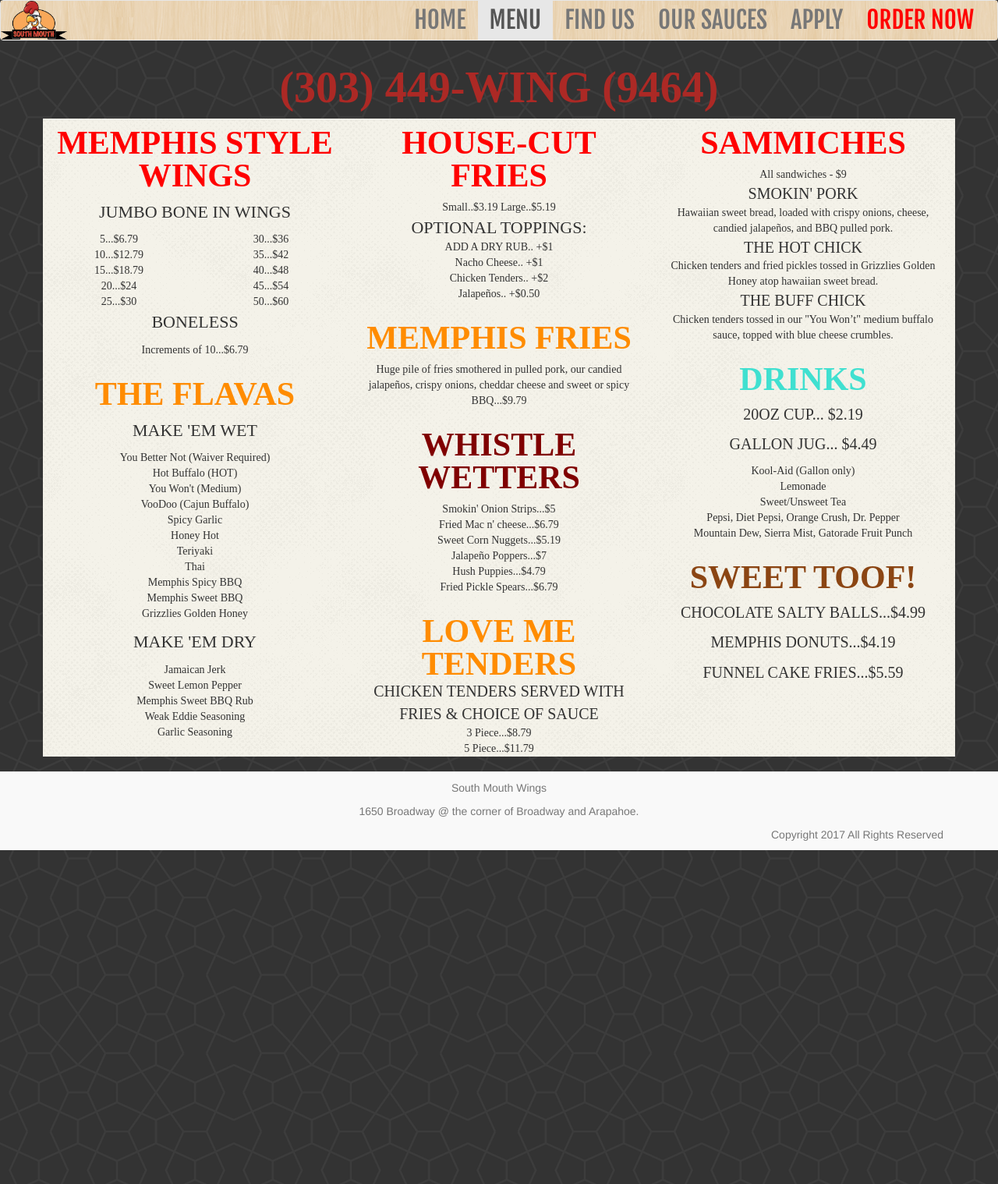
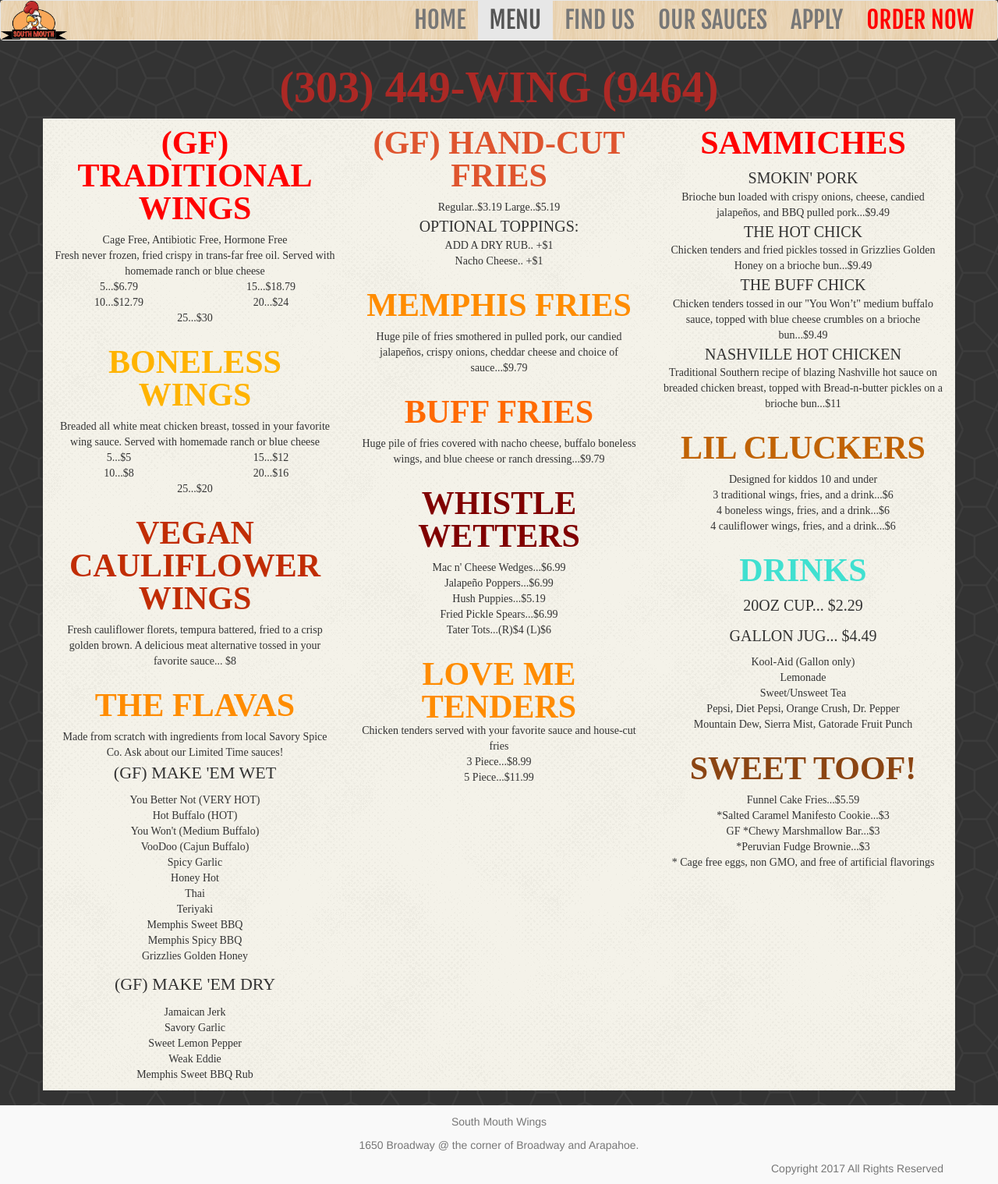
Before and after one commit to justinmcbride/southmouthwings, a Jekyll site: the page built from menu.html, in a window 1280 px wide. Shown: the whole page at 78% size. Built offline with Jekyll 4.4.1, drawn with Linux system fonts in a browser that asks for light colours; nearby versions of some CDN libraries; some web fonts are replaced; library files that are not in the unit come from our copies; before the commit the page ends 1090 px from its top, so only the background shows below that.

Commit message:
update menu

```diff
--- a/css/menu.css
+++ b/css/menu.css
@@ -2,8 +2,20 @@
 	color: #FF0000;
 }
 
+.menu-title-boneless-wings {
+	color: rgb(255, 179, 0);
+}
+
 .menu-title-fries {
-	color: #FF0000;
+	color: rgb(223, 85, 47);
+}
+
+.menu-title-cauliflower {
+	color: rgb(193, 45, 4);
+}
+
+.menu-title-kids {
+	color: rgb(193, 99, 4);
 }
 
 .menu-special-wings-box {
@@ -25,6 +37,10 @@
 
 .menu-title-memphis-fries {
 	color: #FF8C00;
+}
+
+.menu-title-buff-fries {
+	color: rgb(255, 106, 0);
 }
 
 .menu-title-sauces {
--- a/menu.html
+++ b/menu.html
@@ -9,55 +9,82 @@
 <div class="row"> <!-- Start first row -->
   <div class="col-md-4"> <!-- Start first column -->
     <div id="menu-listing-normal-wings">
-      <p class="menu-title menu-title-normal-wings">Memphis Style Wings</p>
-      <p class="menu-special-wings-type">Jumbo Bone In Wings</p>
+      <p class="menu-title menu-title-normal-wings">(GF) Traditional Wings</p>
+      <p class="menu-subitem-info">Cage Free, Antibiotic Free, Hormone Free</p>
+      <p class="menu-subitem-info">Fresh never frozen, fried crispy in trans-far free oil. Served with homemade ranch or blue cheese</p>
       <div class="row">
         <div class="col-md-6">
           <p class="menu-subitem-info">5...$6.79</p>
           <p class="menu-subitem-info">10...$12.79</p>
+        </div>
+        <div class="col-md-6">
           <p class="menu-subitem-info">15...$18.79</p>
           <p class="menu-subitem-info">20...$24</p>
-          <p class="menu-subitem-info">25...$30</p>
+        </div>
+        <div class="row">
+          <div class="col-md-12">
+            <p class="menu-subitem-info">25...$30</p>
+          </div>
+        </div>
+      </div>
+    </div> <!-- End normal wings -->
+
+    <div class="col-xs-12" style="height:25px;"></div>
+
+    <div id="menu-listing-boneless-wings">
+      <p class="menu-title menu-title-boneless-wings">Boneless Wings</p>
+      <p class="menu-subitem-info">Breaded all white meat chicken breast, tossed in your favorite wing sauce. Served with homemade ranch or blue cheese</p>
+      <div class="row">
+        <div class="col-md-6">
+          <p class="menu-subitem-info">5...$5</p>
+          <p class="menu-subitem-info">10...$8</p>
         </div>
         <div class="col-md-6">
-          <p class="menu-subitem-info">30...$36</p>
-          <p class="menu-subitem-info">35...$42</p>
-          <p class="menu-subitem-info">40...$48</p>
-          <p class="menu-subitem-info">45...$54</p>
-          <p class="menu-subitem-info">50...$60</p>
+          <p class="menu-subitem-info">15...$12</p>
+          <p class="menu-subitem-info">20...$16</p>
         </div>
       </div>
-      <p class="menu-special-wings-type">Boneless</p>
-      <p class="menu-subitem-info">Increments of 10...$6.79</p>
+      <div class="row">
+        <div class="col-md-12">
+          <p class="menu-subitem-info">25...$20</p>
+        </div>
+      </div>
+    </div> <!-- End boneless wings -->
 
-    </div> <!-- End normal wings -->
+    <div class="col-xs-12" style="height:25px;"></div>
+
+    <div id="menu-listing-cauliflower">
+      <p class="menu-title menu-title-cauliflower">Vegan Cauliflower Wings</p>
+      <p class="menu-subitem-info">Fresh cauliflower florets, tempura battered, fried to a crisp golden brown. A delicious meat alternative tossed in your favorite sauce... $8</span></p>
+    </div> <!-- End cauliflower -->
 
     <div class="col-xs-12" style="height:25px;"></div>
 
     <div id="menu-listing-sauces">
       <p class="menu-title menu-title-sauces">The Flavas</p>
-      <p class="menu-special-wings-type">Make 'Em Wet</p>
+      <p class="menu-subitem-info">Made from scratch with ingredients from local Savory Spice Co. Ask about our Limited Time sauces!</span></p>
+      <p class="menu-special-wings-type">(GF) Make 'Em Wet</p>
       <ul id="menu-listing-sauces-wet" class="list-unstyled">
-        <li class="menu-item-sauce">You Better Not (Waiver Required)</li>
+        <li class="menu-item-sauce">You Better Not (VERY HOT)</li>
         <li class="menu-item-sauce">Hot Buffalo (HOT)</li>
-        <li class="menu-item-sauce">You Won't (Medium)</li>
+        <li class="menu-item-sauce">You Won't (Medium Buffalo)</li>
         <li class="menu-item-sauce">VooDoo (Cajun Buffalo)</li>
         <li class="menu-item-sauce">Spicy Garlic</li>
         <li class="menu-item-sauce">Honey Hot</li>
+        <li class="menu-item-sauce">Thai</li>
         <li class="menu-item-sauce">Teriyaki</li>
-        <li class="menu-item-sauce">Thai</li>
+        <li class="menu-item-sauce">Memphis Sweet BBQ</li>
         <li class="menu-item-sauce">Memphis Spicy BBQ</li>
-        <li class="menu-item-sauce">Memphis Sweet BBQ</li>
         <li class="menu-item-sauce">Grizzlies Golden Honey</li>
       </ul>
 
-      <p class="menu-special-wings-type">Make 'Em Dry</p>
+      <p class="menu-special-wings-type">(GF) Make 'Em Dry</p>
       <ul id="menu-listing-sauces-dry" class="list-unstyled">
         <li class="menu-item-sauce">Jamaican Jerk</li>
+        <li class="menu-item-sauce">Savory Garlic</li>
         <li class="menu-item-sauce">Sweet Lemon Pepper</li>
+        <li class="menu-item-sauce">Weak Eddie</li>
         <li class="menu-item-sauce">Memphis Sweet BBQ Rub</li>
-        <li class="menu-item-sauce">Weak Eddie Seasoning</li>
-        <li class="menu-item-sauce">Garlic Seasoning</li>
       </ul>
     </div> <!-- End sauces -->
 
@@ -66,14 +93,12 @@
   <div class="col-md-4"> <!-- Start second column -->
 
     <div id="menu-listing-special-wings">
-      <p class="menu-title menu-title-fries">House-Cut Fries</p>
+      <p class="menu-title menu-title-fries">(GF) Hand-Cut Fries</p>
       <div class=""> <!-- Start fries -->
-        <div class="menu-subitem-info">Small..$3.19  Large..$5.19</div>
-        <div class="menu-special-wings-type">Optional toppings:</div>
+        <div class="menu-subitem-info">Regular..$3.19  Large..$5.19</div>
+        <div class="menu-subitem-title">Optional toppings:</div>
         <div class="menu-fries-addon">ADD A DRY RUB.. +$1</div>
         <div class="menu-fries-addon">Nacho Cheese.. +$1</div>
-        <div class="menu-fries-addon">Chicken Tenders.. +$2</div>
-        <div class="menu-fries-addon">Jalapeños.. +$0.50</div>
       </div>
     </div> <!-- End fries -->
 
@@ -81,28 +106,34 @@
 
     <div id="menu-listing-memphis-fries">
       <p class="menu-title menu-title-memphis-fries">Memphis Fries</p>
-      <p class="menu-subitem-info">Huge pile of fries smothered in pulled pork, our candied jalapeños, crispy onions, cheddar cheese and sweet or spicy BBQ...$9.79</span></p>
+      <p class="menu-subitem-info">Huge pile of fries smothered in pulled pork, our candied jalapeños, crispy onions, cheddar cheese and choice of sauce...$9.79</span></p>
     </div> <!-- End memphis fries -->
+
+    <div class="col-xs-12" style="height:25px;"></div>
+
+    <div id="menu-listing-buff-fries">
+      <p class="menu-title menu-title-buff-fries">Buff Fries</p>
+      <p class="menu-subitem-info">Huge pile of fries covered with nacho cheese, buffalo boneless wings, and blue cheese or ranch dressing...$9.79</span></p>
+    </div> <!-- End buff fries -->
 
     <div class="col-xs-12" style="height:25px;"></div>
 
     <div id="menu-listing-apps">
       <p class="menu-title menu-title-apps">Whistle Wetters</p>
-      <div class="menu-subitem-info">Smokin' Onion Strips...$5</div>
-      <div class="menu-subitem-info">Fried Mac n' cheese...$6.79</div>
-      <div class="menu-subitem-info">Sweet Corn Nuggets...$5.19</div>
-      <div class="menu-subitem-info">Jalapeño Poppers...$7</div>
-      <div class="menu-subitem-info">Hush Puppies...$4.79</div>
-      <div class="menu-subitem-info">Fried Pickle Spears...$6.79</div>
+      <div class="menu-subitem-info">Mac n' Cheese Wedges...$6.99</div>
+      <div class="menu-subitem-info">Jalapeño Poppers...$6.99</div>
+      <div class="menu-subitem-info">Hush Puppies...$5.19</div>
+      <div class="menu-subitem-info">Fried Pickle Spears...$6.99</div>
+      <div class="menu-subitem-info">Tater Tots...(R)$4 (L)$6</div>
     </div> <!-- End appetizers -->
 
     <div class="col-xs-12" style="height:25px;"></div>
 
     <div id="menu-listing-tenders">
       <div class="menu-title menu-title-tenders">Love Me Tenders</div>
-      <div class="menu-subitem-title">Chicken tenders served with fries &amp; choice of sauce</div>
-      <div class="menu-subitem-info">3 Piece...$8.79</div>
-      <div class="menu-subitem-info">5 Piece...$11.79</div>
+      <div class="menu-subitem-info">Chicken tenders served with your favorite sauce and house-cut fries</div>
+      <div class="menu-subitem-info">3 Piece...$8.99</div>
+      <div class="menu-subitem-info">5 Piece...$11.99</div>
     </div>
   </div> <!-- End second column -->
 
@@ -110,21 +141,32 @@
 
     <div id="menu-listing-sandwiches">
       <p class="menu-title menu-title-sandwiches">Sammiches</p>
-      <p class="menu-subitem-info">All sandwiches - $9</p>
+      <div class="menu-subitem-title">Smokin' Pork</div>
+      <div class="menu-subitem-info">Brioche bun loaded with crispy onions, cheese, candied jalapeños, and BBQ pulled pork...$9.49</div>
+      <div class="menu-subitem-title">The Hot Chick</div>
+      <div class="menu-subitem-info">Chicken tenders and fried pickles tossed in Grizzlies Golden Honey on a brioche bun...$9.49</div>
+      <div class="menu-subitem-title">The Buff Chick</div>
+      <div class="menu-subitem-info">Chicken tenders tossed in our "You Won’t" medium buffalo sauce, topped with blue cheese crumbles on a brioche bun...$9.49</div>
+      <div class="menu-subitem-title">Nashville Hot Chicken</div>
+      <div class="menu-subitem-info">Traditional Southern recipe of blazing Nashville hot sauce on breaded chicken breast, topped with Bread-n-butter pickles on a brioche bun...$11</div>
+    </div> <!-- End sandwiches -->
 
-      <div class="menu-subitem-title">Smokin' Pork</div>
-      <div class="menu-subitem-info">Hawaiian sweet bread, loaded with crispy onions, cheese, candied jalapeños, and BBQ pulled pork.</div>
-      <div class="menu-subitem-title">The Hot Chick</div>
-      <div class="menu-subitem-info">Chicken tenders and fried pickles tossed in Grizzlies Golden Honey atop hawaiian sweet bread.</div>
-      <div class="menu-subitem-title">The Buff Chick</div>
-      <div class="menu-subitem-info">Chicken tenders tossed in our "You Won’t" medium buffalo sauce, topped with blue cheese crumbles.</div>
-    </div> <!-- End sandwiches -->
+    <div class="col-xs-12" style="height:25px;"></div>
+
+    <div id="menu-listing-kids">
+      <p class="menu-title menu-title-kids">Lil Cluckers</p>
+      <div class="menu-subitem-info">Designed for kiddos 10 and under</div>
+      <div class="menu-subitem-info"></div>
+      <div class="menu-subitem-info">3 traditional wings, fries, and a drink...$6</div>
+      <div class="menu-subitem-info">4 boneless wings, fries, and a drink...$6</div>
+      <div class="menu-subitem-info">4 cauliflower wings, fries, and a drink...$6</div>
+    </div> <!-- End kids -->
 
     <div class="col-xs-12" style="height:25px;"></div>
 
     <div id="menu-listing-drinks"> <!-- Start drinks column -->
       <p class="menu-title menu-title-drinks">Drinks</p>
-      <p class="menu-subitem-title">20oz CUP... $2.19</p>
+      <p class="menu-subitem-title">20oz CUP... $2.29</p>
       <p class="menu-subitem-title">GALLON JUG... $4.49</p>
       <p class="menu-subitem-info">Kool-Aid (Gallon only)</p>
       <p class="menu-subitem-info">Lemonade</p>
@@ -137,9 +179,12 @@
 
     <div id="menu-listing-desserts"> <!-- Start desserts sections -->
       <p class="menu-title menu-title-desserts">Sweet Toof!</p>
-      <p class="menu-subitem-title">Chocolate Salty Balls...$4.99</p>
-      <p class="menu-subitem-title">Memphis Donuts...$4.19</p>
-      <p class="menu-subitem-title">Funnel Cake Fries...$5.59</p>
+      <p class="menu-subitem-info">Funnel Cake Fries...$5.59</p>
+      <p class="menu-subitem-info">*Salted Caramel Manifesto Cookie...$3</p>
+      <p class="menu-subitem-info">GF *Chewy Marshmallow Bar...$3</p>
+      <p class="menu-subitem-info">*Peruvian Fudge Brownie...$3</p>
+      <p class="menu-subitem-info"></p>
+      <p class="menu-subitem-info">* Cage free eggs, non GMO, and free of artificial flavorings</p>
     </div> <!-- End desserts sections -->
 
   </div> <!-- End third column -->
--- a/sauces.html
+++ b/sauces.html
@@ -92,6 +92,11 @@
         <p class="description-sauce">
             Our dry, ranch style rub with a kick of sweet and salty.  This one is a crowd favorite!
         </p>
+
+        <p class="title-sauce">SAVORY GARLIC</p>
+        <p class="description-sauce">
+            A blend of fresh ground garlic and mesquite seasonings.
+        </p>
       </div> <!-- End fourth column -->
     </div>
 </div>
```
